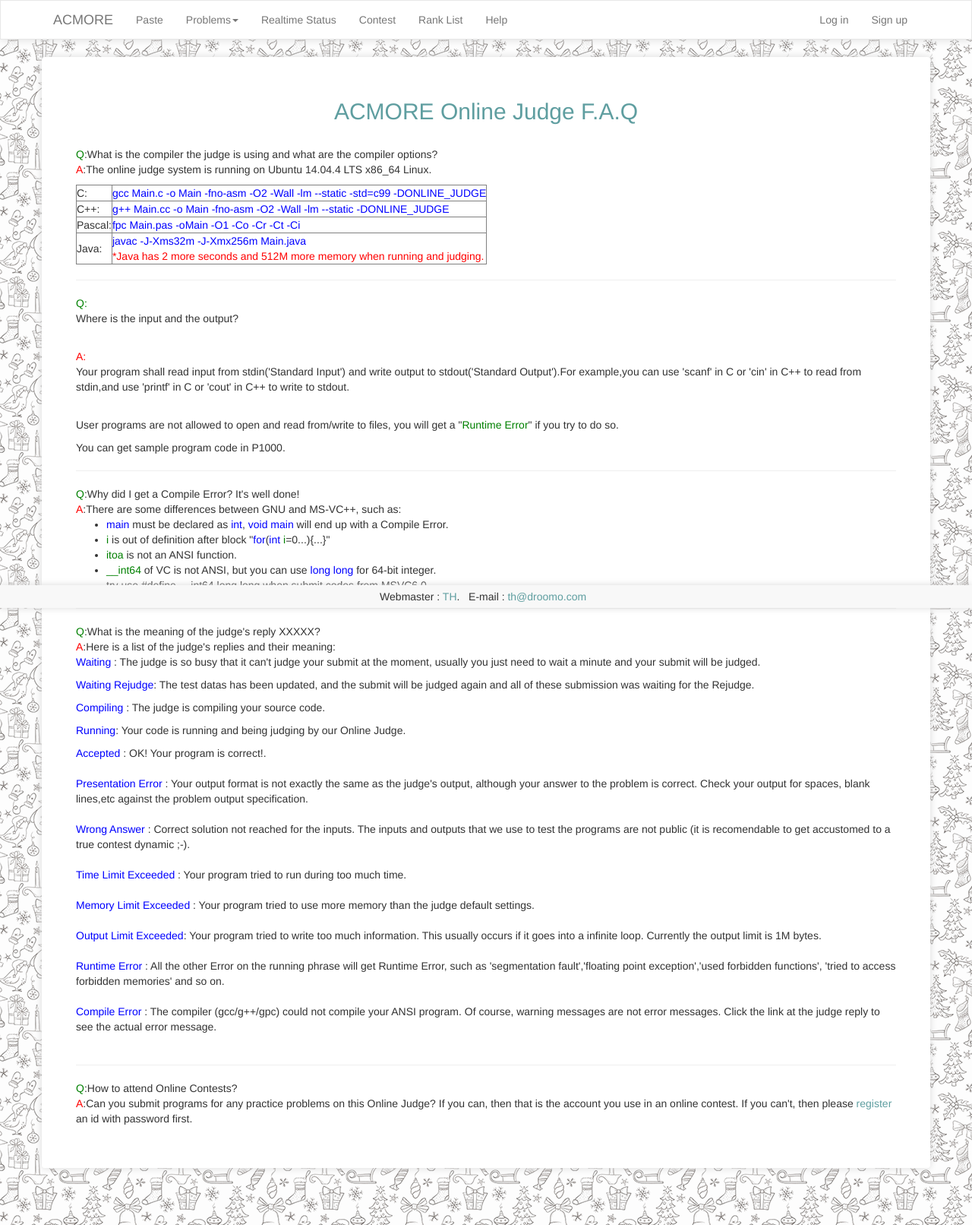
After one commit to 01viniciusmelo/AcmoreWeb, a Django app: template templates/help.html in a window 1280 px wide. The commit adds this page. Shown: the whole page at 76% size. Run offline with Django 3.2, Linux system fonts and the light colour scheme; the template is opened without the code that fills it, so the values that code supplies are empty; some libraries are stand-ins or nearby versions.

Commit message:
add faq page

```diff
--- a/judge/urls.py
+++ b/judge/urls.py
@@ -59,4 +59,5 @@ urlpatterns = [
     url(r'^contest/manage/add/$', contest_common.create_contest, name='create_contest'),
 
     url(r'^thanks$', index_view.thanks, name='thanks'),
+    url(r'^help$', index_view.help, name='help'),
 ]
--- a/templates/base.html
+++ b/templates/base.html
@@ -148,6 +148,9 @@ a{
                         {% url 'user_list' as user_list_url %}
                         <li class="{% if request.path == user_list_url %}active{% endif %}"><a href="{% url 'user_list' %}">Rank List</a></li>
 
+                        {% url 'help' as help_url %}
+                        <li class="{% if request.path == help_url %}active{% endif %}"><a href="{% url 'help' %}">Help</a></li>
+
                     </ul>
 
                     <ul class="nav navbar-nav navbar-right">
@@ -176,18 +179,17 @@ a{
             <div class="clearfix">
                 {% block main %}
                 <div class="text-center">
-                   <h2>Welcome to Acmore Online Judge.</h2>
+                    <h2>Welcome to <span style="color:cadetblue;font-size: 28px;">ACMORE</span> Online Judge.</h2>
+
                     <p>蓝桥杯题目前往<a href="https://acmore.cc/problem/oj/search?content=%E8%93%9D%E6%A1%A5%E6%9D%AF&type=author" target="_self">蓝桥杯</a></p>
                     <p>Report BUG / 帮助报告问题前往<a href="https://www.droomo.top/guestbook#comment-form" target="_blank">GUESTBOOK</a></p>
-		<p style="    color: #CC0000;
-    font-size: 68px;
-    font-weight: 500;
-    font-family: PingFang SC,Lantinghei SC,Microsoft Yahei,Hiragino Sans GB,Microsoft Sans Serif,WenQuanYi Micro Hei,sans;">新年快乐</p>
-                <p style="    color: cadetblue;
-    font-size: 45px;
-    font-weight: 500;
-    font-family: PingFang SC,Lantinghei SC,Microsoft Yahei,Hiragino Sans GB,Microsoft Sans Serif,WenQuanYi Micro Hei,sans;">Happy Chinese new year</p>
+
                     <p>IE8及以下版本浏览器请<a href="http://browsehappy.com/" target="_blank">升级浏览器</a></p>
+                    <p style="font-weight: 500;
+            font-family: PingFang SC,Lantinghei SC,Microsoft Yahei,Hiragino Sans GB,Microsoft Sans Serif,WenQuanYi Micro Hei,sans;">
+                        <span style="color:#CC0000;font-size: 32px;">欢迎使用</span>
+                        <span style="color:cadetblue;font-size: 28px;">ACMORE Online Judge.</span>
+                    </p>
                     <p><a target="_self" href="{% url 'thanks' %}">Thanks</a></p>
                 </div>
                 {% endblock %}
--- /dev/null
+++ b/templates/help.html
@@ -0,0 +1,108 @@
+{% extends "base.html" %}
+
+{% block title %}
+F.A.Q.
+{% endblock %}
+
+{% block style %}
+<style>
+.content{
+    margin: 30px;
+}
+.content>h2{
+    text-align: center;
+    color:cadetblue;
+    margin-bottom: 30px;
+}
+</style>
+{% endblock %}
+
+{% block main %}
+<div class="content">
+    <h2>ACMORE Online Judge F.A.Q</h2>
+	<p>
+		<span style="color:green">Q</span>:What is the compiler the judge is using and what are the compiler options?<br>
+		<span style="color:red">A</span>:The online judge system is running on Ubuntu 14.04.4 LTS x86_64 Linux.<br>
+	</p>
+	<table border="1">
+		<tbody><tr>
+			<td>C:</td>
+			<td><span style="color:blue">gcc Main.c -o Main -fno-asm -O2 -Wall -lm --static -std=c99 -DONLINE_JUDGE</span></td>
+		</tr>
+		<tr>
+			<td>C++:</td>
+			<td><span style="color:blue">g++ Main.cc -o Main -fno-asm -O2 -Wall -lm --static -DONLINE_JUDGE</span></td>
+		</tr>
+		<tr>
+			<td>Pascal:</td>
+			<td><span style="color:blue">fpc Main.pas -oMain -O1 -Co -Cr -Ct -Ci </span></td>
+		</tr>
+		<tr>
+			<td>Java:</td>
+			<td><span style="color:blue">javac -J-Xms32m -J-Xmx256m Main.java</span>
+			<br>
+			<span style="color:red">*Java has 2 more seconds and 512M more memory when running and judging.</span>
+			</td>
+		</tr>
+	</tbody></table>
+	<hr>
+	<span style="color:green">Q:</span>
+	<p>Where is the input and the output?</p>
+	<br>
+	<span style="color:red">A:</span>
+	<p>Your program shall read input from stdin('Standard Input') and write output to stdout('Standard Output').For example,you can use 'scanf' in C or 'cin' in C++ to read from stdin,and use 'printf' in C or 'cout' in C++ to write to stdout.</p>
+	<br>
+	<p>User programs are not allowed to open and read from/write to files, you will get a "<span style="color:green">Runtime Error</span>" if you try to do so.</p>
+	<p>You can get sample program code in P1000.</p>
+	<hr>
+	<span style="color:green">Q</span>:Why did I get a Compile Error? It's well done!<br>
+	<span style="color:red">A</span>:There are some differences between GNU and MS-VC++, such as:<br>
+	<ul>
+		<li><span style="color:blue">main</span> must be declared as <span style="color:blue">int</span>, <span style="color:blue">void main</span> will end up with a Compile Error.<br>
+		</li><li><span style="color:green">i</span> is out of definition after block "<span style="color:blue">for</span>(<span style="color:blue">int</span> <span style="color:green">i</span>=0...){...}"<br>
+		</li><li><span style="color:green">itoa</span> is not an ANSI function.<br>
+		</li><li><span style="color:green">__int64</span> of VC is not ANSI, but you can use <span style="color:blue">long long</span> for 64-bit integer.<br>try use #define __int64 long long when submit codes from MSVC6.0
+	</li></ul>
+	<hr>
+	<span style="color:green">Q</span>:What is the meaning of the judge's reply XXXXX?<br>
+	<span style="color:red">A</span>:Here is a list of the judge's replies and their meaning:<br>
+	<p><span style="color:blue">Waiting</span> : The judge is so busy that it can't judge your submit at the moment, usually you just need to wait a minute and your submit will be judged. </p>
+	<p><span style="color:blue">Waiting Rejudge</span>: The test datas has been updated, and the submit will be judged again and all of these submission was waiting for the Rejudge.</p>
+	<p><span style="color:blue">Compiling</span> : The judge is compiling your source code.<br></p>
+	<p><span style="color:blue">Running</span>: Your code is running and being judging by our Online Judge.<br></p>
+	<p>
+		<span style="color:blue">Accepted</span> : OK! Your program is correct!.<br>
+		<br>
+		<span style="color:blue">Presentation Error</span> : Your output format is not exactly the same as the judge's output, although your answer to the problem is correct. Check your output for spaces, blank lines,etc against the problem output specification.<br>
+		<br>
+		<span style="color:blue">Wrong Answer</span> : Correct solution not reached for the inputs. The inputs and outputs that we use to test the programs are not public (it is recomendable to get accustomed to a true contest dynamic ;-).<br>
+		<br>
+		<span style="color:blue">Time Limit Exceeded</span> : Your program tried to run during too much time.<br>
+		<br>
+		<span style="color:blue">Memory Limit Exceeded</span> : Your program tried to use more memory than the judge default settings.  <br>
+		<br>
+		<span style="color:blue">Output Limit Exceeded</span>: Your program tried to write too much information. This usually occurs if it goes into a infinite loop. Currently the output limit is 1M bytes.<br>
+		<br>
+		<span style="color:blue">Runtime Error</span> : All the other Error on the running phrase will get Runtime Error, such as 'segmentation fault','floating point exception','used forbidden functions', 'tried to access forbidden memories' and so on.<br>
+		<br>
+		<span style="color:blue">Compile Error</span> : The compiler (gcc/g++/gpc) could not compile your ANSI program. Of course, warning messages are not error messages. Click the link at the judge reply to see the actual error message.<br>
+		<br>
+	</p>
+	<hr>
+	<span style="color:green">Q</span>:How to attend Online Contests?<br>
+	<span style="color:red">A</span>:Can you submit programs for any practice problems on this Online Judge? If you can, then that is the account you use in an online contest.
+	If you can't, then please <a href="registerpage.php">register</a> an id with password first.<br>
+
+
+
+</div>
+{% endblock %}
+
+{% block footer %}
+{% endblock %}
+
+{% block script %}
+<script>
+
+</script>
+{% endblock %}
--- a/views.py
+++ b/views.py
@@ -14,3 +14,6 @@ def index(request):
 
 def thanks(request):
     return render(request, 'thanks.html')
+
+def help(request):
+    return render(request, 'help.html')
```
Lines whose indentation alone changed are shown as unchanged.
